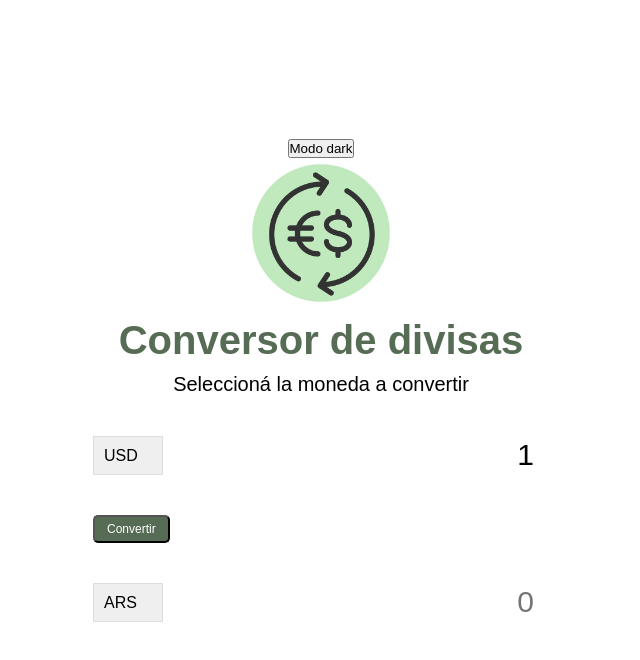
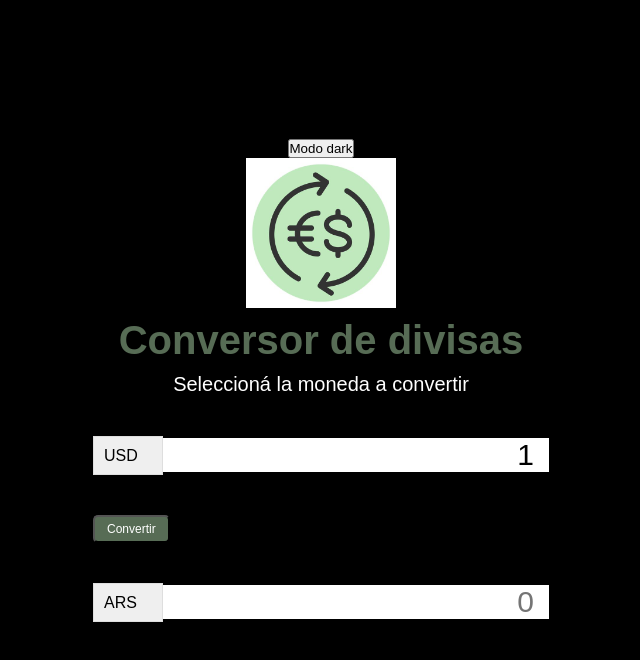
Before and after one commit to agusmugnai/simuladoresJS, a plain HTML site: page index.html in a window 1280 px wide. Both pictures are taken after a click on the button "Modo dark". Shown: the whole page, without its empty margins (319-959 px from the left). Drawn offline with Linux system fonts and the light colour scheme; no server answers.

Commit message:
cambios en los enlaces

```diff
--- a/index.html
+++ b/index.html
@@ -150,8 +150,8 @@
 
 
 
+    <script src="./js/conversor.js"></script>
     <script src="./js/modoOscuro.js"></script>
-    <script src="./js/conversor.js"></script>
 
 </body>
 
--- a/style.css
+++ b/style.css
@@ -18,6 +18,11 @@ body {
     height: 100vh;
     margin: 0;
     padding: 20px;
+}
+
+.dark {
+    background-color: black;
+    color: white;
 }
 
 h1 {
```
